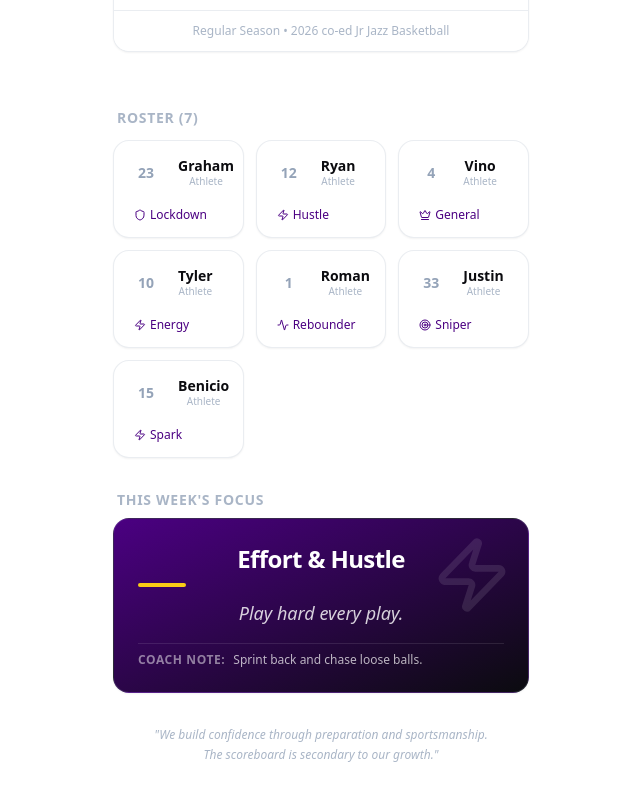
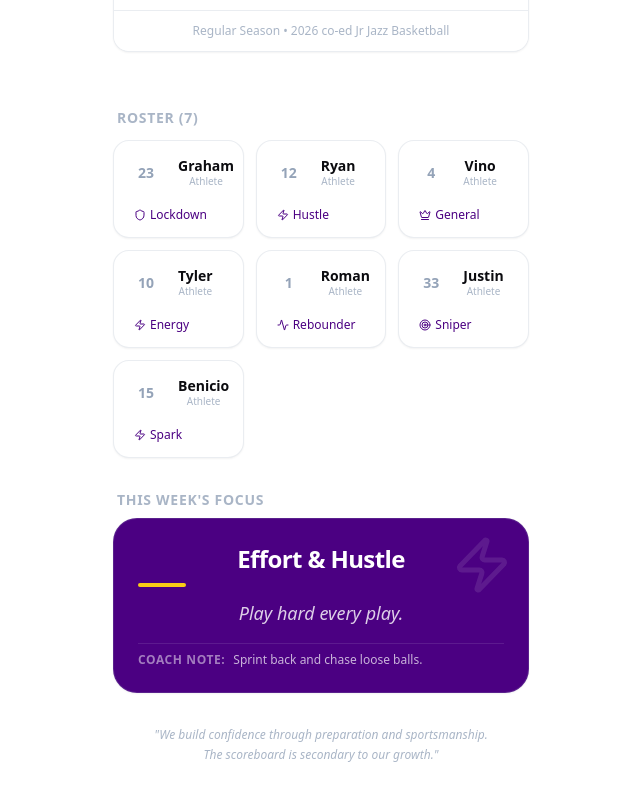
Before and after one commit to browningtons/youth-sports-app, a React (Vite) app: page / in a window 1280 px wide. Shown: the part 1874-2674 px from the top of the page, without its empty margins (319-959 px from the left). Built offline with nearby package versions, Linux system fonts and the light colour scheme; the HTML template or start-up script is replaced by a standard one.

Commit message:
updated card focus cards

```diff
--- a/src/App.jsx
+++ b/src/App.jsx
@@ -344,14 +344,14 @@ const WeeklyFocus = ({ focus, isCoach, onSave }) => {
         )}
       </div>
 
-      <Card className="bg-gradient-to-br from-jazz-purple to-jazz-black text-jazz-paper p-6 relative">
+      <Card className="bg-jazz-purple text-jazz-paper p-6 relative rounded-3xl">
         <div className="absolute top-0 right-0 p-4 opacity-10">
-          <Zap size={80} />
+          <Zap size={60} />
         </div>
 
         {isEditing ? (
           <div className="space-y-4 relative z-10">
-            <div className="bg-jazz-paper/10 p-3 rounded-lg border border-jazz-paper/10 mb-4">
+            <div className="bg-jazz-paper/10 p-3 rounded-lg border border-jazz-paper/20 mb-4">
               <label className="text-[10px] text-jazz-paper/80 block mb-1 uppercase font-bold flex items-center gap-1">
                 <BookOpen size={10} /> Load from Curriculum
               </label>
```
